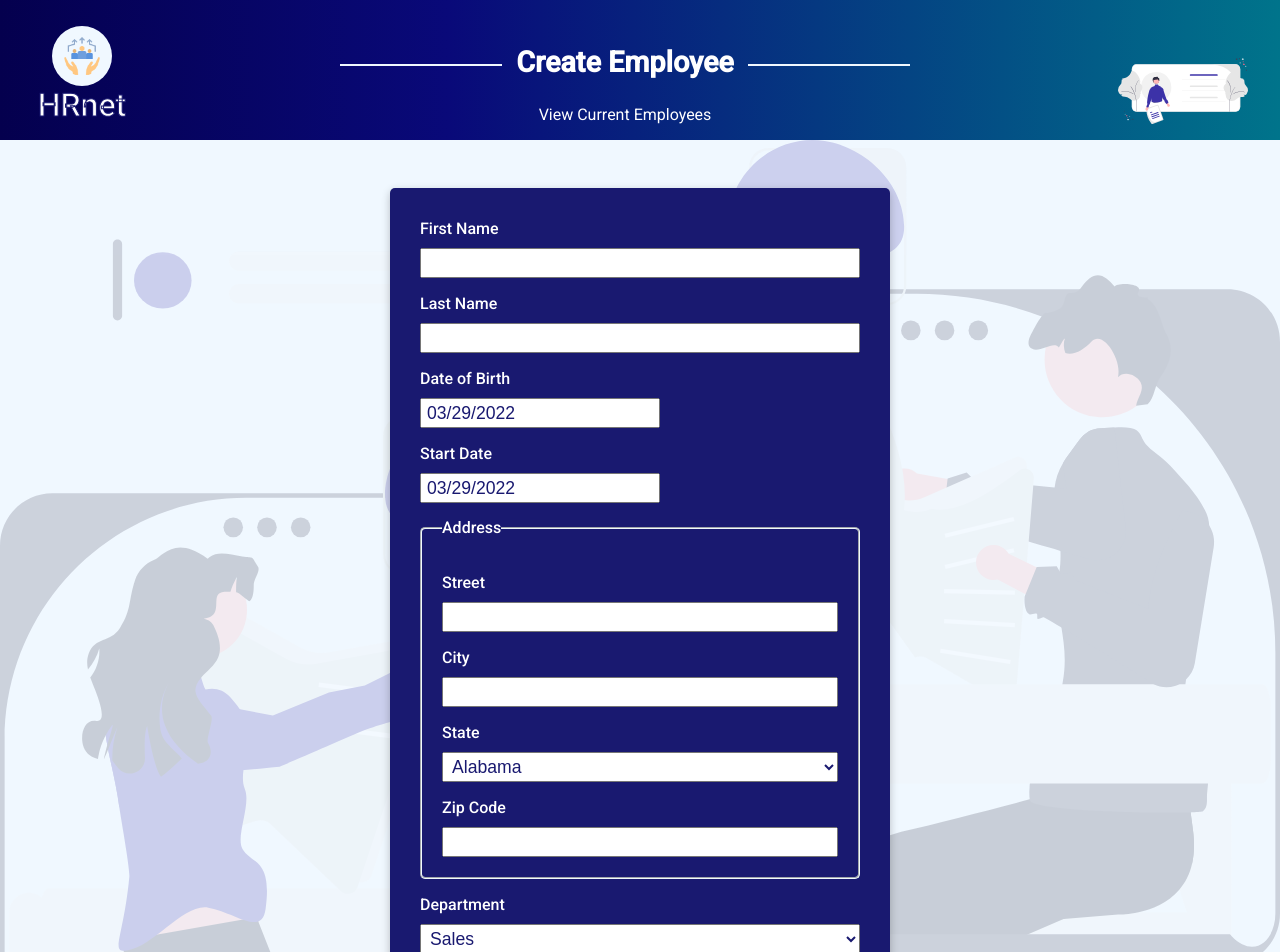
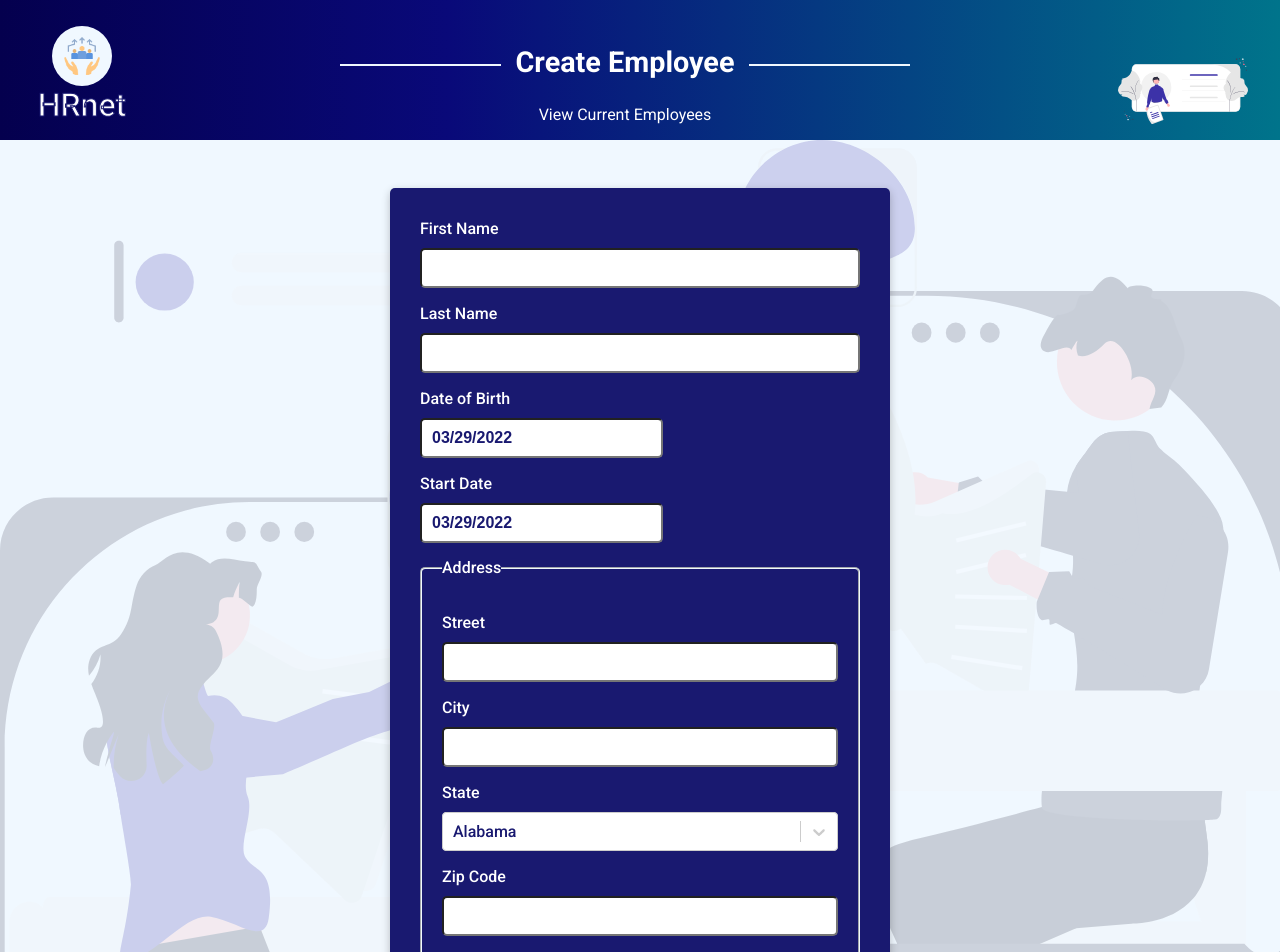
Before and after one commit to h-khribich/HamzaKhribich_14_20032022, a React (Create React App) app: page / in a window 1280 px wide. Shown: the top 952 px of the page. Built offline with nearby package versions, Linux system fonts and the light colour scheme.

Commit message:
Select components implemented - selected value left to implement

```diff
--- a/package.json
+++ b/package.json
@@ -14,6 +14,7 @@
     "react-redux": "^7.2.8",
     "react-router-dom": "^6.2.2",
     "react-scripts": "5.0.0",
+    "react-select": "^5.3.0",
     "web-vitals": "^2.1.4"
   },
   "scripts": {
--- a/public/index.html
+++ b/public/index.html
@@ -11,7 +11,7 @@
     <!-- GOOGLE FONTS -->
     <link rel="preconnect" href="https://fonts.googleapis.com">
     <link rel="preconnect" href="https://fonts.gstatic.com" crossorigin>
-    <link href="https://fonts.googleapis.com/css2?family=Roboto:wght@300;400;500&display=swap" rel="stylesheet">
+    <link href="https://fonts.googleapis.com/css2?family=Roboto:wght@300;400;500;700&display=swap" rel="stylesheet">
 
     <title>HRnet</title>
   </head>
--- /dev/null
+++ b/src/app/departementOptions.js
@@ -0,0 +1,7 @@
+export const departmentOptions = [
+  { value: "sales", label: "Sales"},
+  { value: "marketing", label: "Marketing"},
+  { value: "engineering", label: "Engineering"},
+  { value: "human ressources", label: "Human Ressources"},
+  { value: "legal", label: "Legal"},
+]
--- /dev/null
+++ b/src/app/stateOptions.js
@@ -0,0 +1,53 @@
+export const stateOptions = [
+  { value: "AL", label: "Alabama"},
+  { value: "AK", label: "Alaska"},
+  { value: "AZ", label: "Arizona"},
+  { value: "AR", label: "Arkansas"},
+  { value: "CA", label: "California"},
+  { value: "CO", label: "Colorado"},
+  { value: "CT", label: "Connecticut"},
+  { value: "DE", label: "Delaware"},
+  { value: "DC", label: "District of Columbia"},
+  { value: "FL", label: "Florida"},
+  { value: "GA", label: "Georgia"},
+  { value: "HI", label: "Hawaii"},
+  { value: "ID", label: "Idaho"},
+  { value: "IL", label: "Illinois"},
+  { value: "IN", label: "Indiana"},
+  { value: "IA", label: "Iowa"},
+  { value: "KS", label: "Kansas"},
+  { value: "KY", label: "Kentucky"},
+  { value: "LA", label: "Louisiana"},
+  { value: "ME", label: "Maine"},
+  { value: "MD", label: "Maryland"},
+  { value: "MA", label: "Massachusetts"},
+  { value: "MI", label: "Michigan"},
+  { value: "MN", label: "Minnesota"},
+  { value: "MS", label: "Mississippi"},
+  { value: "MO", label: "Missouri"},
+  { value: "MT", label: "Montana"},
+  { value: "NE", label: "Nebraska"},
+  { value: "NV", label: "Nevada"},
+  { value: "NH", label: "New Hampshire"},
+  { value: "NJ", label: "New Jersey"},
+  { value: "NM", label: "New Mexico"},
+  { value: "NY", label: "New York"},
+  { value: "NC", label: "North Carolina"},
+  { value: "ND", label: "North Dakota"},
+  { value: "OH", label: "Ohio"},
+  { value: "OK", label: "Oklahoma"},
+  { value: "OR", label: "Oregon"},
+  { value: "PA", label: "Pennsylvania"},
+  { value: "RI", label: "Rhode Island"},
+  { value: "SC", label: "South Carolina"},
+  { value: "SD", label: "South Dakota"},
+  { value: "TN", label: "Tennessee"},
+  { value: "TX", label: "Texas"},
+  { value: "UT", label: "Utah"},
+  { value: "VT", label: "Vermont"},
+  { value: "VA", label: "Virginia"},
+  { value: "WA", label: "Washington"},
+  { value: "WV", label: "West Virginia"},
+  { value: "WI", label: "Wisconsin"},
+  { value: "WY", label: "Wyoming"},
+]
--- a/src/components/CreateEmployeeForm.jsx
+++ b/src/components/CreateEmployeeForm.jsx
@@ -5,7 +5,10 @@ import { useDispatch } from 'react-redux';
 import { addEmployee } from '../features/addEmployee/employeesTableSlice';
 import { toggleModal } from './Modal';
 import DatePicker from './DatePicker';
-import UsStatePicker from './UsStatePicker';
+import Select from './Select';
+import { stateOptions } from '../app/stateOptions';
+import { departmentOptions } from '../app/departementOptions';
+
 
 // EXPLAIN COMPONENT
 const CreateEmployeeForm = () => {
@@ -62,20 +65,14 @@ const CreateEmployeeForm = () => {
         <input id="city" type="text" ref={city} />
 
         <label htmlFor="state">State</label>
-        <UsStatePicker />
+        <Select options={stateOptions} />
 
         <label htmlFor="zip-code">Zip Code</label>
         <input id="zip-code" type="number" ref={zipCode} />
       </fieldset>
 
       <label htmlFor="department">Department</label>
-      <select name="department" id="department" ref={department}>
-        <option>Sales</option>
-        <option>Marketing</option>
-        <option>Engineering</option>
-        <option>Human Resources</option>
-        <option>Legal</option>
-      </select>
+      <Select options={departmentOptions} />
 
       <div className="save-btn-container">
         <input type='submit' className='save-btn' value="Save" onClick={(e) => handleSubmit(e)} />
--- /dev/null
+++ b/src/components/Select.jsx
@@ -0,0 +1,36 @@
+import React from 'react';
+import ReactSelect from "react-select";
+
+const customStyles = {
+  option: (provided, state) => ({
+    ...provided,
+    cursor: "pointer",
+    color: state.isSelected || state.isFocused ? "white" : "midnightblue",
+    backgroundColor: state.isSelected || state.isFocused ? "#2727a6" : "aliceblue",
+  }),
+  singleValue: (provided) => ({
+    ...provided,
+    color: "midnightblue",
+  }),
+  container: (provided) => ({
+    ...provided,
+    // height: "40px",
+    borderRadius: "5px",
+    backgroundColor: "aliceblue",
+  }),
+}
+
+// EXPLAIN COMPONENT
+const Select = (props) => {
+
+  return (
+    <ReactSelect
+      styles={customStyles}
+      defaultValue={props.options[0]}
+      options={props.options}
+      className={"react-select"}
+    />
+  );
+};
+
+export default Select;
--- a/src/components/UsStatePicker.jsx
+++ /dev/null
@@ -1,61 +0,0 @@
-import React from 'react';
-
-const UsStatePicker = () => {
-  return (
-    <select name="state" id="state">
-      <option value="AL">Alabama</option>
-      <option value="AK">Alaska</option>
-      <option value="AZ">Arizona</option>
-      <option value="AR">Arkansas</option>
-      <option value="CA">California</option>
-      <option value="CO">Colorado</option>
-      <option value="CT">Connecticut</option>
-      <option value="DE">Delaware</option>
-      <option value="DC">District of Columbia</option>
-      <option value="FL">Florida</option>
-      <option value="GA">Georgia</option>
-      <option value="HI">Hawaii</option>
-      <option value="ID">Idaho</option>
-      <option value="IL">Illinois</option>
-      <option value="IN">Indiana</option>
-      <option value="IA">Iowa</option>
-      <option value="KS">Kansas</option>
-      <option value="KY">Kentucky</option>
-      <option value="LA">Louisiana</option>
-      <option value="ME">Maine</option>
-      <option value="MD">Maryland</option>
-      <option value="MA">Massachusetts</option>
-      <option value="MI">Michigan</option>
-      <option value="MN">Minnesota</option>
-      <option value="MS">Mississippi</option>
-      <option value="MO">Missouri</option>
-      <option value="MT">Montana</option>
-      <option value="NE">Nebraska</option>
-      <option value="NV">Nevada</option>
-      <option value="NH">New Hampshire</option>
-      <option value="NJ">New Jersey</option>
-      <option value="NM">New Mexico</option>
-      <option value="NY">New York</option>
-      <option value="NC">North Carolina</option>
-      <option value="ND">North Dakota</option>
-      <option value="OH">Ohio</option>
-      <option value="OK">Oklahoma</option>
-      <option value="OR">Oregon</option>
-      <option value="PA">Pennsylvania</option>
-      <option value="RI">Rhode Island</option>
-      <option value="SC">South Carolina</option>
-      <option value="SD">South Dakota</option>
-      <option value="TN">Tennessee</option>
-      <option value="TX">Texas</option>
-      <option value="UT">Utah</option>
-      <option value="VT">Vermont</option>
-      <option value="VA">Virginia</option>
-      <option value="WA">Washington</option>
-      <option value="WV">West Virginia</option>
-      <option value="WI">Wisconsin</option>
-      <option value="WY">Wyoming</option>
-    </select>
-  );
-};
-
-export default UsStatePicker;
--- a/src/styles/app.css
+++ b/src/styles/app.css
@@ -138,14 +138,14 @@ form {
   box-shadow: rgba(0, 0, 0, 0.24) 0px 3px 8px;
 }
 
-input:not(.save-btn),
-select {
+input:not(.save-btn) {
   width: 100%;
-  height: 30px;
-  padding: 0 5px;
+  height: 40px;
+  padding: 0 10px;
+  border-radius: 5px;
   color: midnightblue;
-  font-size: 1.1rem;
-  font-weight: 500;
+  font-size: 1rem;
+  font-weight: 700;
 }
 
 .modal-container {
@@ -228,3 +228,7 @@ select {
 .hidden {
   display: none;
 }
+
+.react-select input {
+  height: 25px;
+}
```
Also changed, not shown: 1 other file (tests, documents, lock files or other folders).
